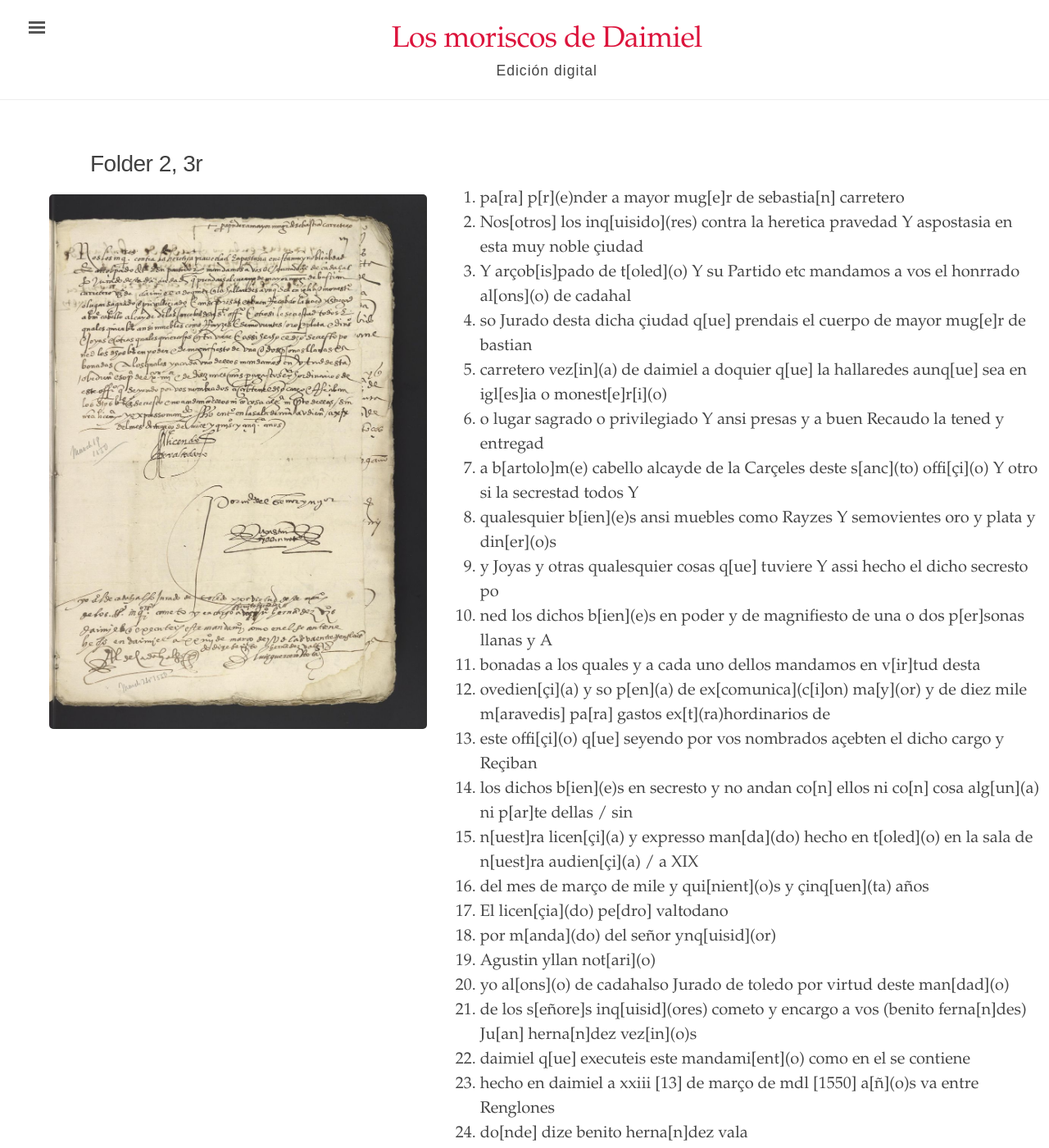
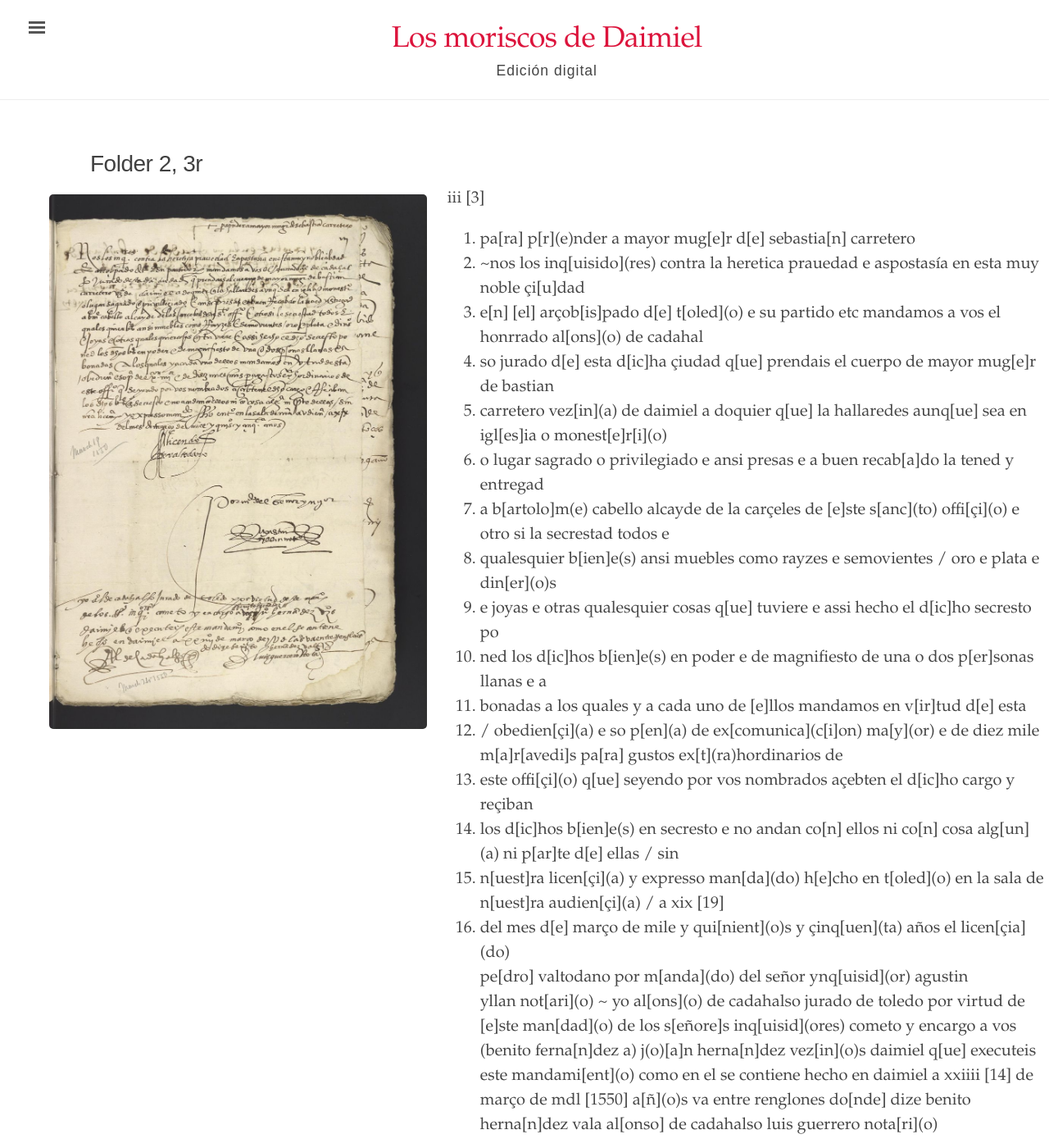
Before and after one commit to digbmc/moriscos-daimel, a Jekyll site: the page built from _texts/folder-2-3r.md, in a window 1280 px wide and 1400 px high. Shown: the whole window at 82% size. Built offline with Jekyll 4.4.1, drawn with Linux system fonts in a browser that asks for light colours; some of the changed text lies outside the part shown.

Commit message:
Update folder-2-3r.md

```diff
--- a/_texts/folder-2-3r.md
+++ b/_texts/folder-2-3r.md
@@ -5,29 +5,31 @@ image: /assets/images/Folder_2_3r.jpg
 body_class: wide-page
 order: 5
 ---
-1. pa\[ra\] p\[r\](e)nder a mayor mug\[e\]r de sebastia\[n\] carretero
-2. Nos\[otros\] los inq\[uisido\](res) contra la heretica pravedad Y aspostasia en esta muy noble çiudad
-3. Y arçob\[is\]pado de t\[oled\](o) Y su Partido etc mandamos a vos el honrrado al\[ons\](o) de cadahal
-4. so Jurado desta dicha çiudad q\[ue\] prendais el cuerpo de mayor mug\[e\]r de bastian
+iii \[3\]
+1. pa\[ra\] p\[r\](e)nder a mayor mug\[e\]r d\[e\] sebastia\[n\] carretero
+2. ~nos los inq\[uisido\](res) contra la heretica prauedad e aspostasía en esta muy noble çi\[u\]dad
+3. e\[n\] \[el\] arçob\[is\]pado d\[e\] t\[oled\](o) e su partido etc mandamos a vos el honrrado al\[ons\](o) de cadahal
+4. so jurado d\[e\] esta d\[ic\]ha çiudad q\[ue\] prendais el cuerpo de mayor mug\[e\]r de bastian
 5. carretero vez\[in\](a) de daimiel a doquier q\[ue\] la hallaredes aunq\[ue\] sea en igl\[es\]ia o monest\[e\]r\[i\](o)
-6. o lugar sagrado o privilegiado Y ansi presas y a buen Recaudo la tened y entregad
-7. a b\[artolo\]m(e) cabello alcayde de la Carçeles deste s\[anc\](to) offi\[çi\](o) Y otro si la secrestad todos Y
-8. qualesquier b\[ien\](e)s ansi muebles como Rayzes Y semovientes oro y plata y din\[er\](o)s
-9. y Joyas y otras qualesquier cosas q\[ue\] tuviere Y assi hecho el dicho secresto po
-10. ned los dichos b\[ien\](e)s en poder y de magnifiesto de una o dos p\[er\]sonas llanas y A
-11. bonadas a los quales y a cada uno dellos mandamos en v\[ir\]tud desta
-12. ovedien\[çi\](a) y so p\[en\](a) de ex\[comunica\](c\[i\]on) ma\[y\](or) y de diez mile m\[aravedis\] pa\[ra\] gastos ex\[t\](ra)hordinarios de
-13. este offi\[çi\](o) q\[ue\] seyendo por vos nombrados açebten el dicho cargo y Reçiban
-14. los dichos b\[ien\](e)s en secresto y no andan co\[n\] ellos ni co\[n\] cosa alg\[un\](a) ni p\[ar\]te dellas / sin
-15. n\[uest\]ra licen\[çi\](a) y expresso man\[da\](do) hecho en t\[oled\](o) en la sala de n\[uest\]ra audien\[çi\](a) / a XIX
-16. del mes de março de mile y qui\[nient\](o)s y çinq\[uen\](ta) años
-17. El licen\[çia\](do) pe\[dro\] valtodano
-18. por m\[anda\](do) del señor ynq\[uisid\](or)
-19. Agustin yllan not\[ari\](o)
-20. yo al\[ons\](o) de cadahalso Jurado de toledo por virtud deste man\[dad\](o)
-21. de los s\[eñore\]s inq\[uisid\](ores) cometo y encargo a vos (benito ferna\[n\]des) Ju\[an\] herna\[n\]dez vez\[in\](o)s
-22. daimiel q\[ue\] executeis este mandami\[ent\](o) como en el se contiene
-23. hecho en daimiel a xxiii \[13\] de março de mdl \[1550\] a\[ñ]\(o)s va entre Renglones
-24. do\[nde\] dize benito herna\[n\]dez vala
-25. Luis Guerrero Nota\[ri\](o)
-26. Al\[onso\] de Cadahalso
+6. o lugar sagrado o privilegiado e ansi presas e a buen recab\[a\]do la tened y entregad
+7. a b\[artolo\]m(e) cabello alcayde de la carçeles de \[e\]ste s\[anc\](to) offi\[çi\](o) e otro si la secrestad todos e
+8. qualesquier b\[ien\]e(s) ansi muebles como rayzes e semovientes / oro e plata e din\[er\](o)s
+9. e joyas e otras qualesquier cosas q\[ue\] tuviere e assi hecho el d\[ic\]ho secresto po
+10. ned los d\[ic\]hos b\[ien\]e(s) en poder e de magnifiesto de una o dos p\[er\]sonas llanas e a
+11. bonadas a los quales y a cada uno de \[e\]llos mandamos en v\[ir\]tud d\[e\] esta
+12. / obedien\[çi\](a) e so p\[en\](a) de ex\[comunica\](c\[i\]on) ma\[y\](or) e de diez mile m\[a\]r\[avedi\]s pa\[ra\] gustos ex\[t\](ra)hordinarios de
+13. este offi\[çi\](o) q\[ue\] seyendo por vos nombrados açebten el d\[ic\]ho cargo y reçiban
+14. los d\[ic\]hos b\[ien\]e(s) en secresto e no andan co\[n\] ellos ni co\[n\] cosa alg\[un\](a) ni p\[ar\]te d\[e\] ellas / sin
+15. n\[uest\]ra licen\[çi\](a) y expresso man\[da\](do) h\[e\]cho en t\[oled\](o) en la sala de n\[uest\]ra audien\[çi\](a) / a xix \[19\]
+16. del mes d\[e\] março de mile y qui\[nient\](o)s y çinq\[uen\](ta) años
+el licen\[çia\](do)
+pe\[dro\] valtodano
+por m\[anda\](do) del señor ynq\[uisid\](or)
+agustin
+yllan not\[ari\](o)
+~ yo al\[ons\](o) de cadahalso jurado de toledo por virtud de \[e\]ste man\[dad\](o)
+de los s\[eñore\]s inq\[uisid\](ores) cometo y encargo a vos (benito ferna\[n\]dez a) j(o)\[a\]n herna\[n\]dez vez\[in\](o)s
+daimiel q\[ue\] executeis este mandami\[ent\](o) como en el se contiene
+hecho en daimiel a xxiiii \[14\] de março de mdl \[1550\] a\[ñ\](o)s va entre renglones
+do\[nde\] dize benito herna\[n\]dez vala
+al\[onso\] de cadahalso luis guerrero nota\[ri\](o)
```
